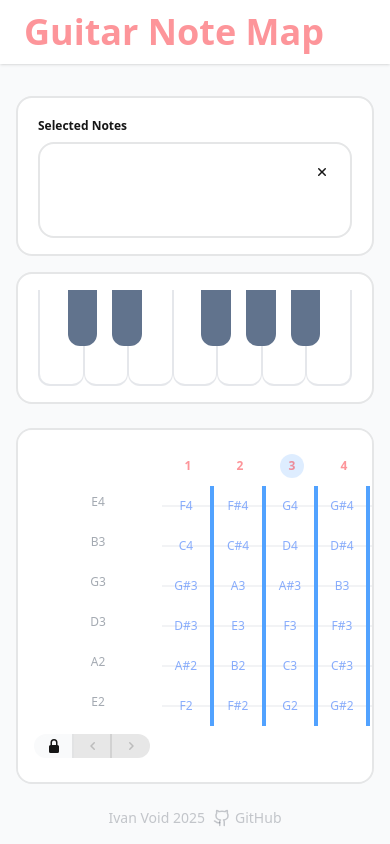
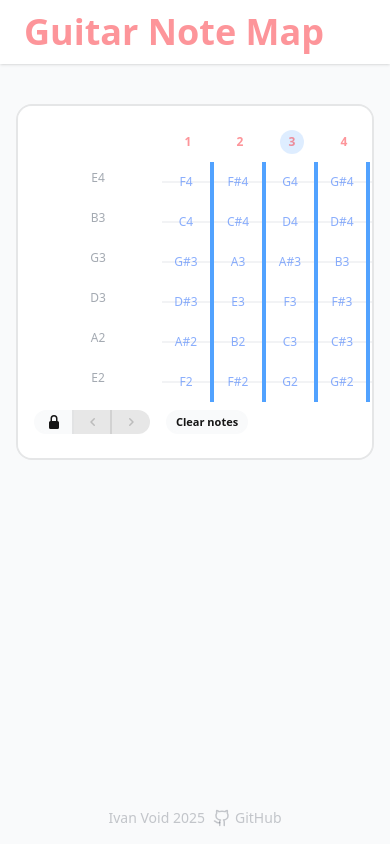
Before and after one commit to npi3pak/guitar-note-map, a React (Vite) app: page / in a window 390 px wide. Built offline with nearby package versions, Linux system fonts and the light colour scheme.

Commit message:
fix adaptive layout

```diff
--- a/src/components/Fretboard/StringsTuneShift.tsx
+++ b/src/components/Fretboard/StringsTuneShift.tsx
@@ -2,7 +2,7 @@ import { chevronLeft, chevronRight, lockIcon, unlockIcon } from 'src/components/
 import { useFretBoardStore } from 'src/store';
 
 export const StringsTuneShift = () => {
-    const { tuneUpAll, tuneDownAll, getIsLocked, setLock, tuneToStandard } = useFretBoardStore();
+    const { tuneUpAll, tuneDownAll, getIsLocked, setLock, tuneToStandard, resetNotes } = useFretBoardStore();
     const { isLocked } = getIsLocked();
 
     return (
@@ -24,6 +24,9 @@ export const StringsTuneShift = () => {
                         Reset to standart
                     </button>
                 )}
+                <button className="btn btn-xs ml-4 md:hidden" onClick={() => resetNotes()}>
+                    Clear notes
+                </button>
             </div>
         </>
     );
--- a/src/components/TopPanels/index.tsx
+++ b/src/components/TopPanels/index.tsx
@@ -44,8 +44,8 @@ const NoteSelector = () => {
 
 export const TopPanels = () => {
     return (
-        <div className="flex flex-col gap-4 px-4 md:px-12 pt-4 md:flex-row">
-            <div className="flex flex-1">
+        <div className="md:flex flex-col gap-4 px-4 md:px-12 pt-4 md:flex-row hidden">
+            <div className="md:flex flex-1 hidden">
                 <div className="bg-base-100 rounded-box py-3 px-5 w-full card card-border border-base-300">
                     <NoteSelector />
                 </div>
```
